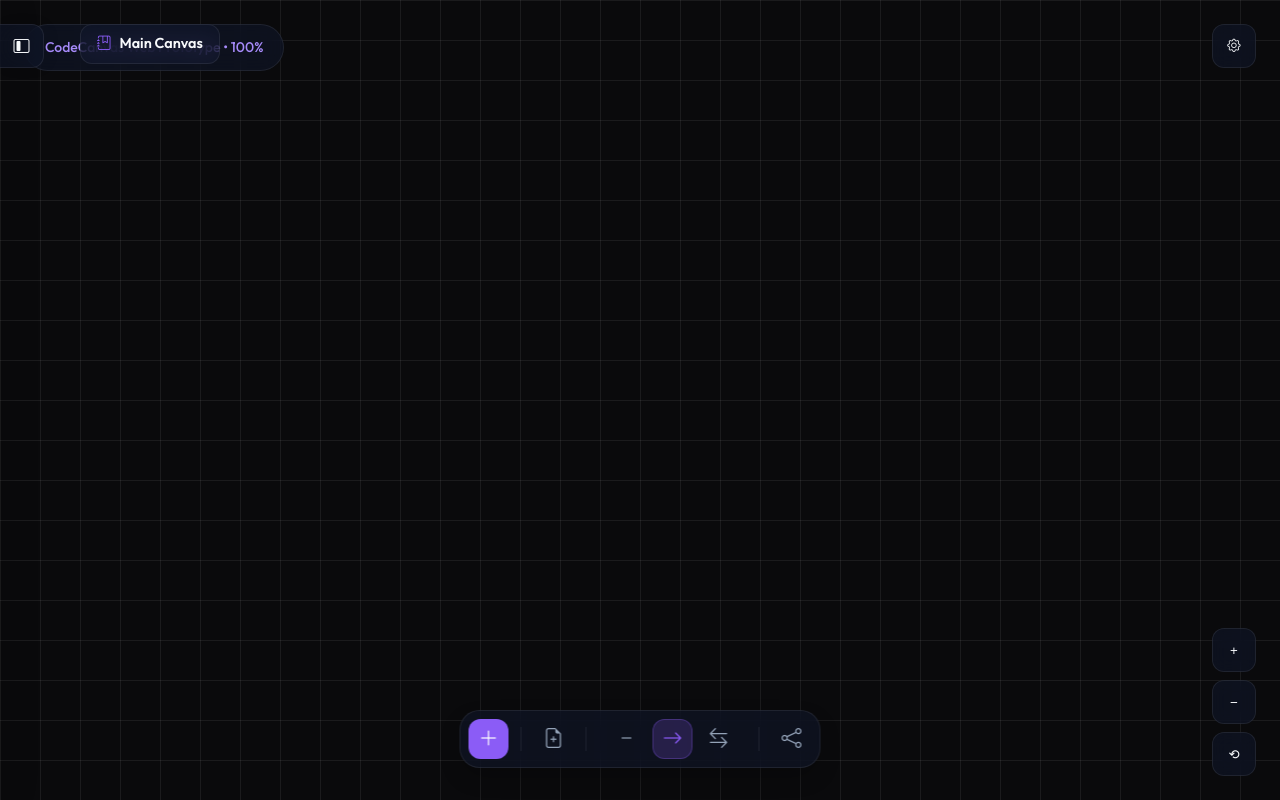
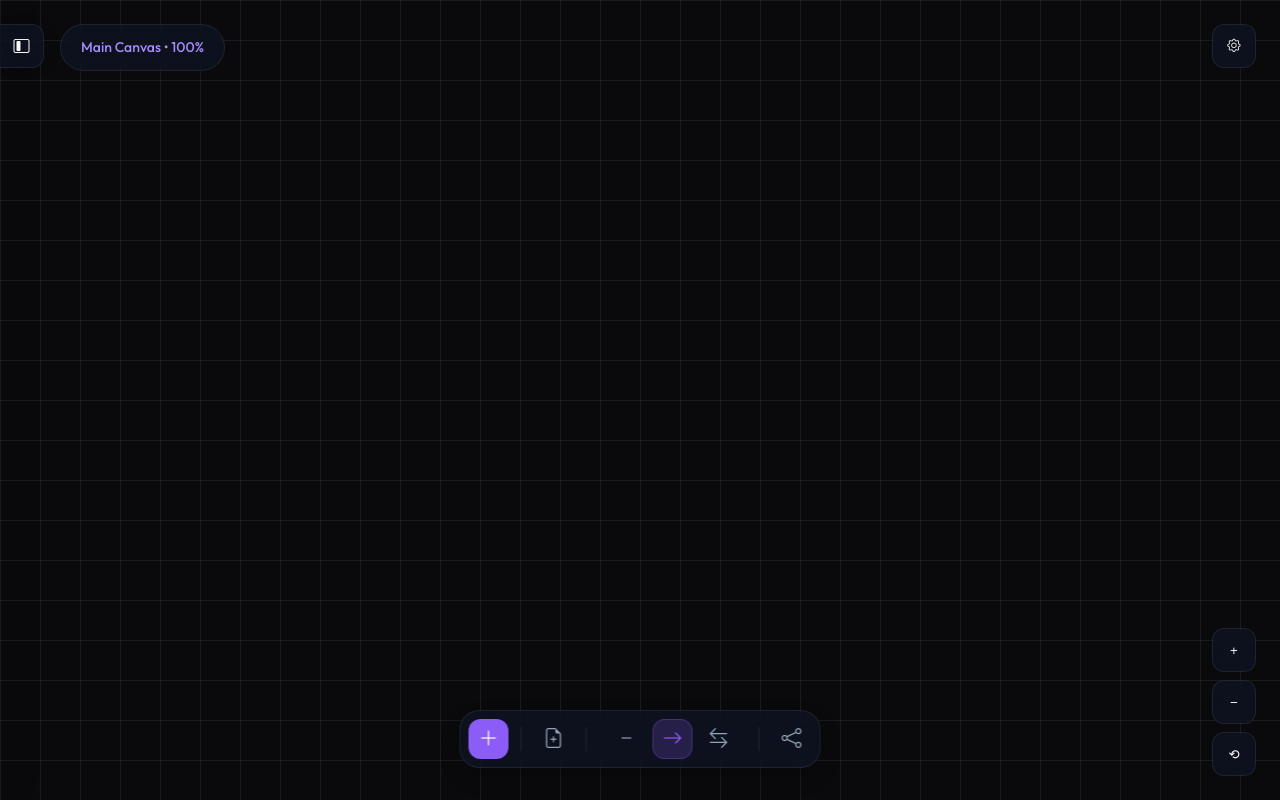
Before and after one commit to hashcodes7/codecanvas_web, a React (Vite) app: page / in a window 1280 px wide. Both pictures are taken after a click on the button 235 px from the left and 44 px from the top of the page. Built offline with nearby package versions, Linux system fonts and the light colour scheme.

Commit message:
codecanvas web prototype watermark removed

```diff
--- a/src/App.tsx
+++ b/src/App.tsx
@@ -1470,40 +1470,18 @@
         )}
       </div>
 
-      {/* Top Left Breadcrumb (Optional but nice) */}
-      {!isSidebarOpen && (
-        <div style={{
-          position: 'fixed',
-          top: '24px',
-          left: '80px',
-          zIndex: 2000,
-          display: 'flex',
-          alignItems: 'center',
-          gap: '8px',
-          padding: '8px 16px',
-          borderRadius: '12px',
-          background: 'var(--bg-ui)',
-          backdropFilter: 'blur(12px)',
-          border: '1px solid var(--border-subtle)',
-          color: 'var(--text-main)',
-          fontSize: '0.9rem',
-          fontWeight: 600
-        }}>
-          <i className="bi bi-journal-bookmark" style={{ color: 'var(--accent-primary)' }}></i>
-          {manifest.find(m => m.id === currentProjectId)?.name}
-        </div>
-      )}
+
 
       <div className="canvas-controls">
         <button className="control-btn" onClick={() => setScale((s: number) => Math.min(s + 0.1, 5))}>+</button>
         <button className="control-btn" onClick={() => setScale((s: number) => Math.max(s - 0.1, 0.1))}>−</button>
         <button className="control-btn" onClick={resetTransform}>⟲</button>
       </div>
-
+      {!isSidebarOpen && (
         <div className="glass-container" style={{
           position: 'fixed',
           top: '24px',
-        left: '24px',
+          left: '60px',
           padding: '12px 20px',
           color: '#a78bfa',
           fontSize: '0.875rem',
@@ -1511,8 +1489,9 @@
           pointerEvents: 'none',
           zIndex: 100
         }}>
-        CodeCanvas Web Prototype • {Math.round(scale * 100)}%
-      </div>
+          {manifest.find(m => m.id === currentProjectId)?.name} • {Math.round(scale * 100)}%
+        </div>
+      )}
 
       {/* Main Toolbar */}
       <div className="main-toolbar">
```
Lines whose indentation alone changed are shown as unchanged.
